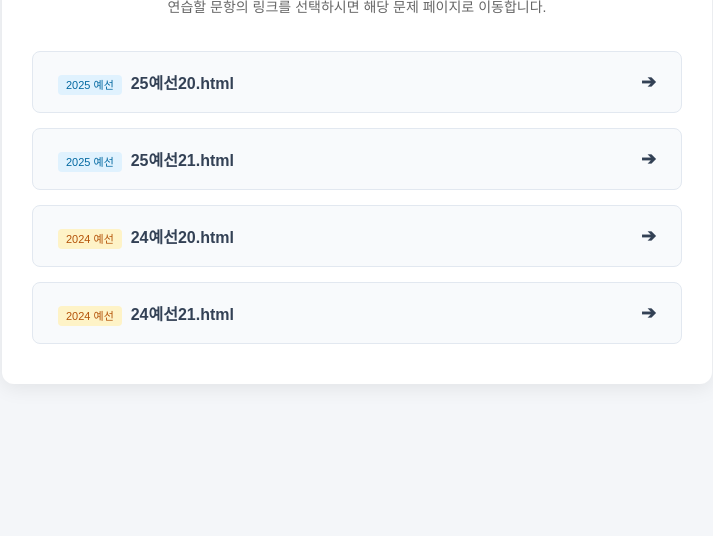
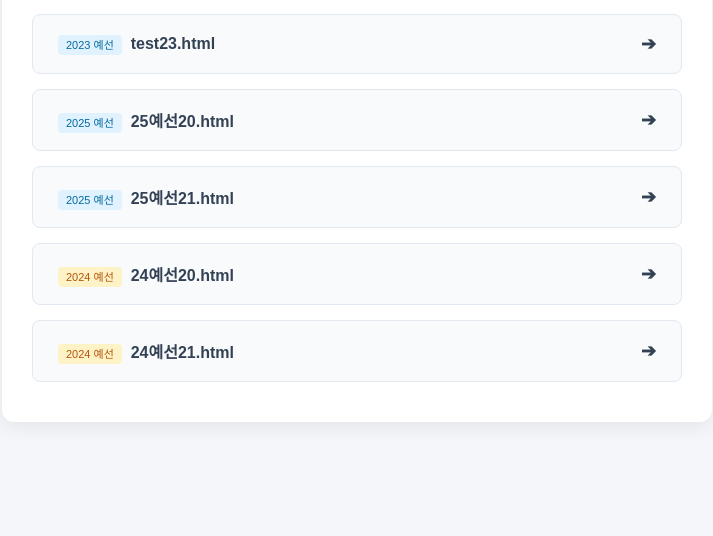
Before and after one commit to jung9-bit/test, a plain HTML site: page index.html in a window 1280 px wide. Shown: the part 264-800 px from the top of the page, without its empty margins (283-996 px from the left). Drawn offline with Linux system fonts and the light colour scheme.

Commit message:
Update index.html

```diff
--- a/index.html
+++ b/index.html
@@ -86,6 +86,16 @@
     <div class="subtitle">연습할 문항의 링크를 선택하시면 해당 문제 페이지로 이동합니다.</div>
 
     <div class="link-grid">
+        <!-- 23년도 예선 문항 -->
+        <a href="test23.html" class="menu-card">
+            <div>
+                <span class="badge badge-25">2023 예선</span>&nbsp;
+                <span>test23.html</span>
+            </div>
+            <span class="arrow">➔</span>
+        </a>
+
+    <div class="link-grid">
         <!-- 25년도 예선 문항 -->
         <a href="25_20.html" class="menu-card">
             <div>
```
